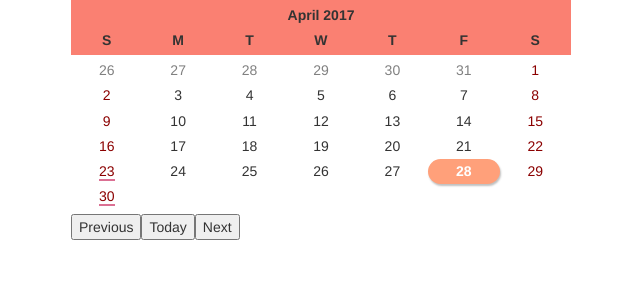
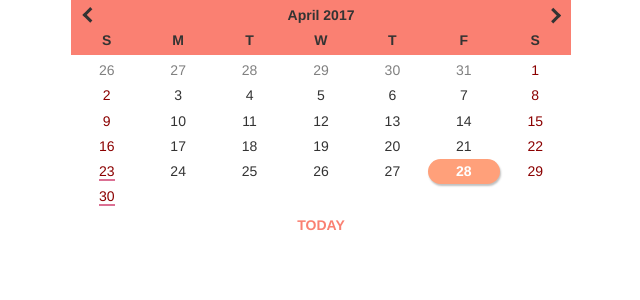
Before and after one commit to niiick1/weekend-calendar, a React (Create React App) app: page / in a window 1280 px wide. Shown: the top 300 px of the page, without its empty margins (319-959 px from the left). Built offline with nearby package versions, Linux system fonts and the light colour scheme.

Commit message:
Change calendar control buttons styles

```diff
--- a/src/calendar/Calendar.css
+++ b/src/calendar/Calendar.css
@@ -9,6 +9,14 @@
 
 .calendar-header-info {
   margin-bottom: 0.5rem;
+}
+
+.calendar-header-controls {
+  display: flex;
+  justify-content: space-between;
+  align-items: center;
+
+  padding: 0 1rem;
 }
 
 .calendar-header-weekdays {
@@ -67,3 +75,49 @@
 .calendar-footer {
   margin-top: 0.5rem;
 }
+
+.calendar-today-button {
+  width: 100%;
+  border: 0;
+  background-color: transparent;
+  font-weight: bold;
+  text-transform: uppercase;
+  color: salmon;
+  outline: none;
+}
+
+.calendar-today-button:hover {
+  background-color: hsla(17, 80%, 96%, 1);
+}
+
+.chevron {
+  cursor: pointer;
+}
+
+.chevron:hover {
+  color: white;
+}
+
+.chevron::before {
+  border-style: solid;
+  border-width: 0.25em 0.25em 0 0;
+  content: '';
+  display: inline-block;
+  height: 0.75em;
+  left: 0.15em;
+  position: relative;
+  top: 0.15em;
+  transform: rotate(-45deg);
+  vertical-align: top;
+  width: 0.75em;
+}
+
+.chevron.right:before {
+  left: -0.15em;
+  transform: rotate(45deg);
+}
+
+.chevron.left:before {
+  left: 0.25em;
+  transform: rotate(-135deg);
+}
--- a/src/calendar/Calendar.js
+++ b/src/calendar/Calendar.js
@@ -49,6 +49,8 @@ class Calendar extends Component {
     this.setState({
       currentMonth: new Date(today.getFullYear(), today.getMonth(), 1)
     })
+
+    this.handleDayClick(today)
   }
 
   getEvent(date) {
@@ -114,8 +116,18 @@ class Calendar extends Component {
     return (
       <div className='calendar'>
         <div className='calendar-header'>
-          <div className='calendar-header-info'>
-            {`${MONTH_NAMES[this.state.currentMonth.getMonth()]} ${this.state.currentMonth.getFullYear()}`}
+          <div className='calendar-header-controls'>
+            <span
+              className='chevron left'
+              onClick={e => this.previousMonth(e)}
+            />
+            <div className='calendar-header-info'>
+              {`${MONTH_NAMES[this.state.currentMonth.getMonth()]} ${this.state.currentMonth.getFullYear()}`}
+            </div>
+            <span
+              className='chevron right'
+              onClick={e => this.nextMonth(e)}
+            />
           </div>
           <div className='calendar-header-weekdays'>
             {
@@ -136,9 +148,11 @@ class Calendar extends Component {
         </div>
 
         <div className='calendar-footer'>
-          <button onClick={e => this.previousMonth(e)}>Previous</button>
-          <button onClick={e => this.goToToday(e)}>Today</button>
-          <button onClick={e => this.nextMonth(e)}>Next</button>
+          <button
+            className='calendar-today-button'
+            onClick={e => this.goToToday(e)}>
+              Today
+          </button>
         </div>
       </div>
     )
```
